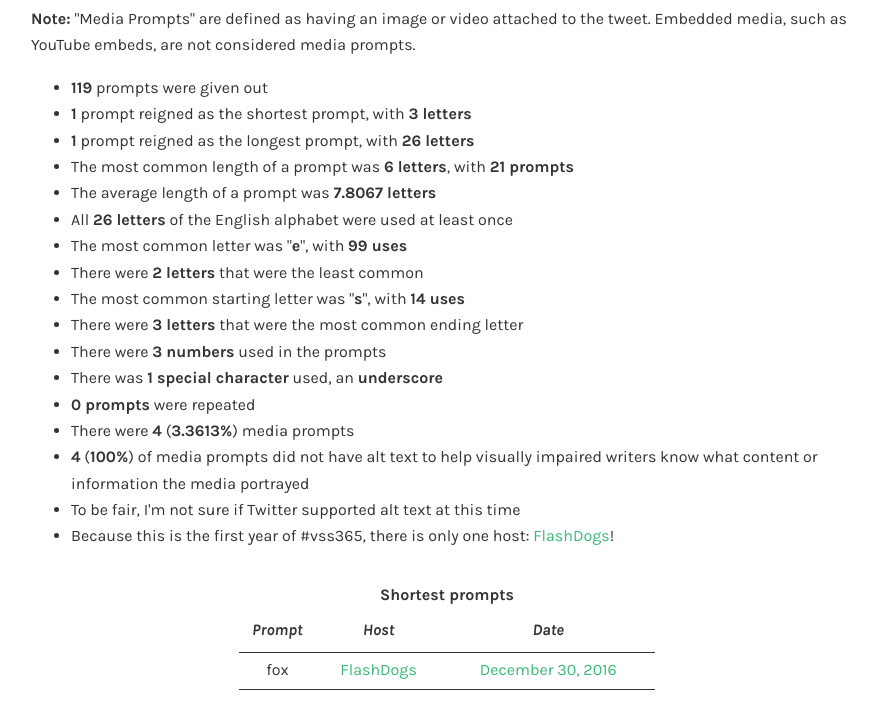
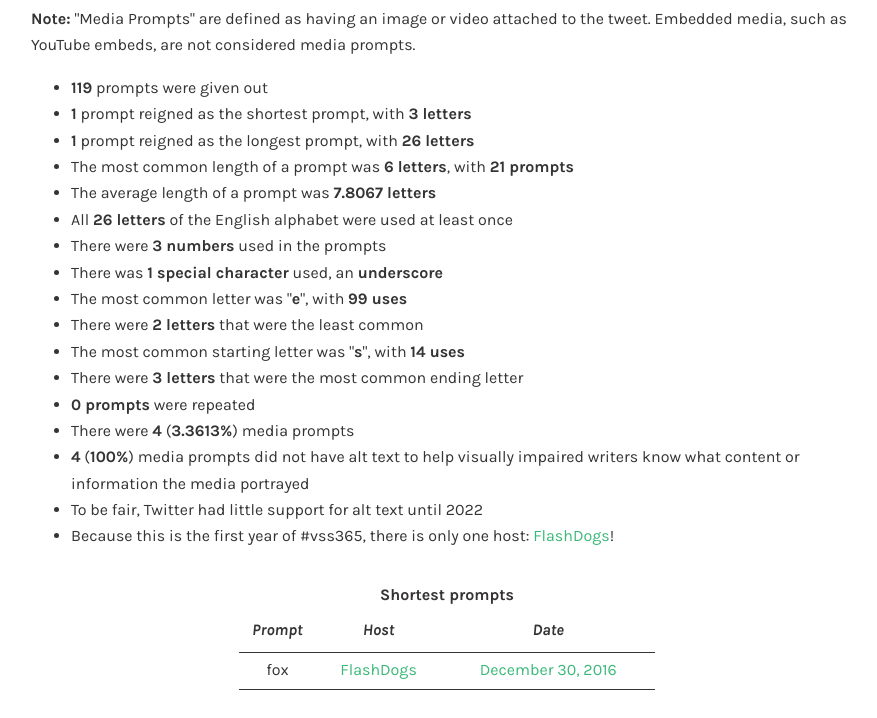
Before and after one commit to vss365today/web, a Flask app: page /stats/2016 in a window 1280 px wide. Shown: the part 208-926 px from the top of the page, without its empty margins (193-1070 px from the left). Run offline with Flask 2, Linux system fonts and the light colour scheme; parts of the project's set-up code (start-up, migrations or seed data) failed here and were passed over.

Commit message:
Twitter had poor alt text support until 2022

```diff
--- a/src/templates/stats/years/2016.html
+++ b/src/templates/stats/years/2016.html
@@ -18,17 +18,17 @@
       <li>The most common length of a prompt was <strong>6 letters</strong>, with <strong>21 prompts</strong></li>
       <li>The average length of a prompt was <strong>7.8067 letters</strong></li>
       <li>All <strong>26 letters</strong> of the English alphabet were used at least once</li>
+      <li>There were <strong>3 numbers</strong> used in the prompts</li>
+      <li>There was <strong>1 special character</strong> used, an <strong>underscore</strong></li>
       <li>The most common letter was "<strong>e</strong>", with <strong>99 uses</strong></li>
       <li>There were <strong>2 letters</strong> that were the least common</li>
       <li>The most common starting letter was "<strong>s</strong>", with <strong>14 uses</strong></li>
       <li>There were <strong>3 letters</strong> that were the most common ending letter</li>
-      <li>There were <strong>3 numbers</strong> used in the prompts</li>
-      <li>There was <strong>1 special character</strong> used, an <strong>underscore</strong></li>
       <li><strong>0 prompts</strong> were repeated</li>
       <li>There were <strong>4</strong> (<strong>3.3613%</strong>) media prompts</li>
-      <li><strong>4</strong> (<strong>100%</strong>) of media prompts did not have alt text to help visually impaired
+      <li><strong>4</strong> (<strong>100%</strong>) media prompts did not have alt text to help visually impaired
         writers know what content or information the media portrayed</li>
-      <li>To be fair, I'm not sure if Twitter supported alt text at this time</li>
+      <li>To be fair, Twitter had little support for alt text until 2022</li>
       <li>Because this is the first year of #vss365, there is only one host: {{ link_to_host('FlashDogs') }}!</li>
     </ul>
 
--- a/src/templates/stats/years/2017.html
+++ b/src/templates/stats/years/2017.html
@@ -23,9 +23,9 @@
       <li>The most common ending letter was "<strong>e</strong>", with <strong>89 uses</strong></li>
       <li><strong>1 prompt</strong> was repeated</li>
       <li>There were <strong>9</strong> (<strong>2.4590%</strong>) media prompts</li>
-      <li><strong>9</strong> (<strong>100%</strong>) of media prompts did not have alt text to help visually impaired
+      <li><strong>9</strong> (<strong>100%</strong>) media prompts did not have alt text to help visually impaired
         writers know what content or information the media portrayed</li>
-      <li>To be fair, I'm not sure if Twitter supported alt text at this time</li>
+      <li>To be fair, Twitter had little support for alt text until 2022</li>
       <li><strong>1 host</strong> was a veteran host</li>
       <li><strong>3 hosts</strong> were first time hosts</li>
     </ul>
--- a/src/templates/stats/years/2018.html
+++ b/src/templates/stats/years/2018.html
@@ -23,9 +23,9 @@
       <li>The most common ending letter was "<strong>e</strong>", with <strong>80 uses</strong></li>
       <li><strong>4 prompts</strong> were repeated</li>
       <li>There were <strong>35</strong> (<strong>9.5628%</strong>) media prompts</li>
-      <li><strong>35</strong> (<strong>100%</strong>) of media prompts did not have alt text to help visually impaired
+      <li><strong>35</strong> (<strong>100%</strong>) media prompts did not have alt text to help visually impaired
         writers know what content or information the media portrayed</li>
-      <li>To be fair, I'm not sure if Twitter supported alt text at this time</li>
+      <li>To be fair, Twitter had little support for alt text until 2022</li>
       <li><strong>1 host</strong> was a veteran host</li>
       <li><strong>11 hosts</strong> were first time hosts</li>
     </ul>
--- a/src/templates/stats/years/2019.html
+++ b/src/templates/stats/years/2019.html
@@ -24,7 +24,7 @@
       <li><strong>7 prompts</strong> were repeated</li>
       <li>There were <strong>151</strong> (<strong>41.3699%</strong>) media prompts</li>
       <li><strong>151</strong> (<strong>100%</strong>) media prompts did not have alt text to help visually impaired writers know what content or information the media portrayed</li>
-      <li>To be fair, I'm not sure if Twitter supported alt text at this time</li>
+      <li>To be fair, Twitter had little support for alt text until 2022</li>
       <li><strong>1 host</strong> was a veteran host</li>
       <li><strong>11 hosts</strong> were first time hosts</li>
     </ul>
```
